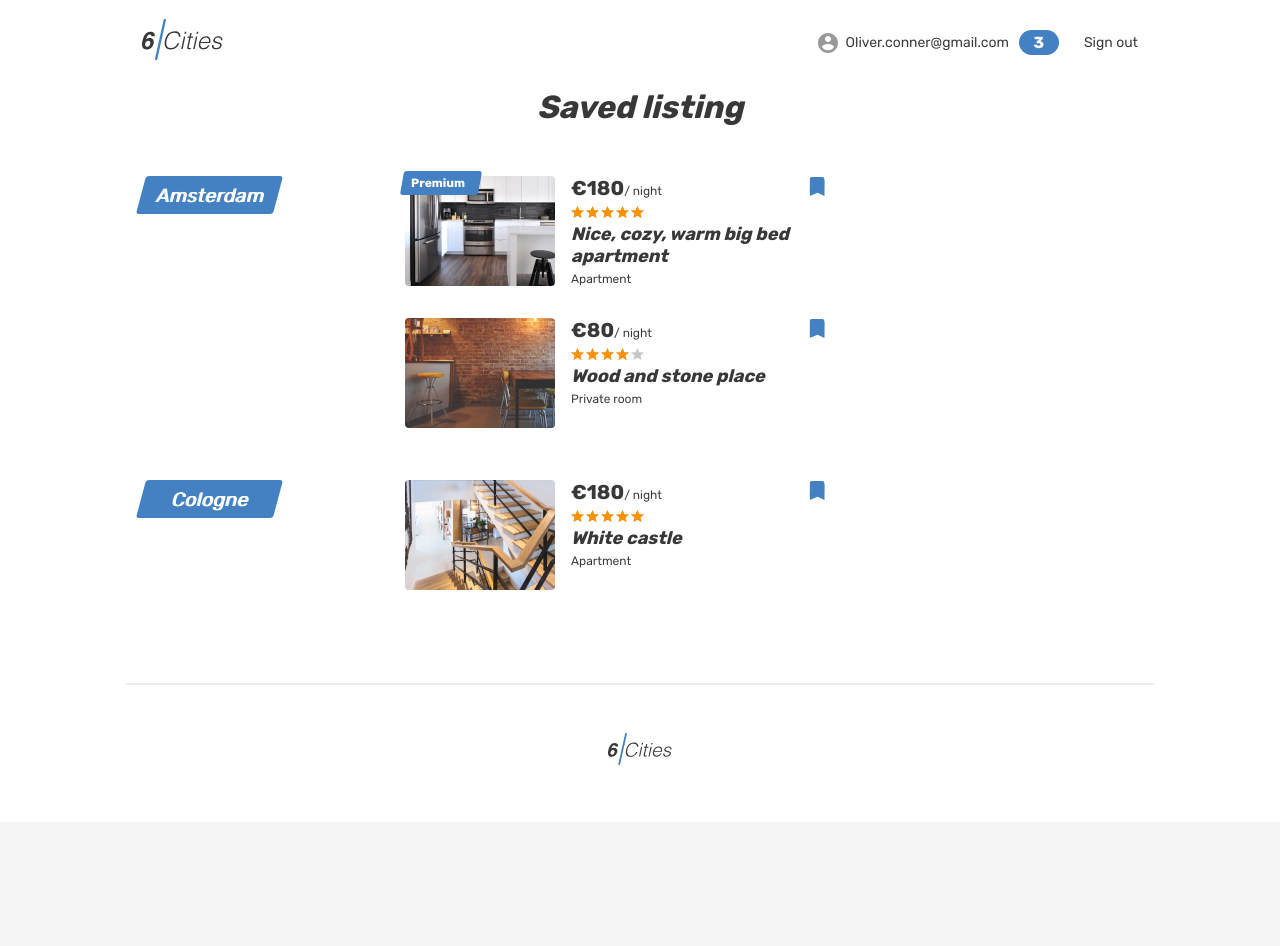
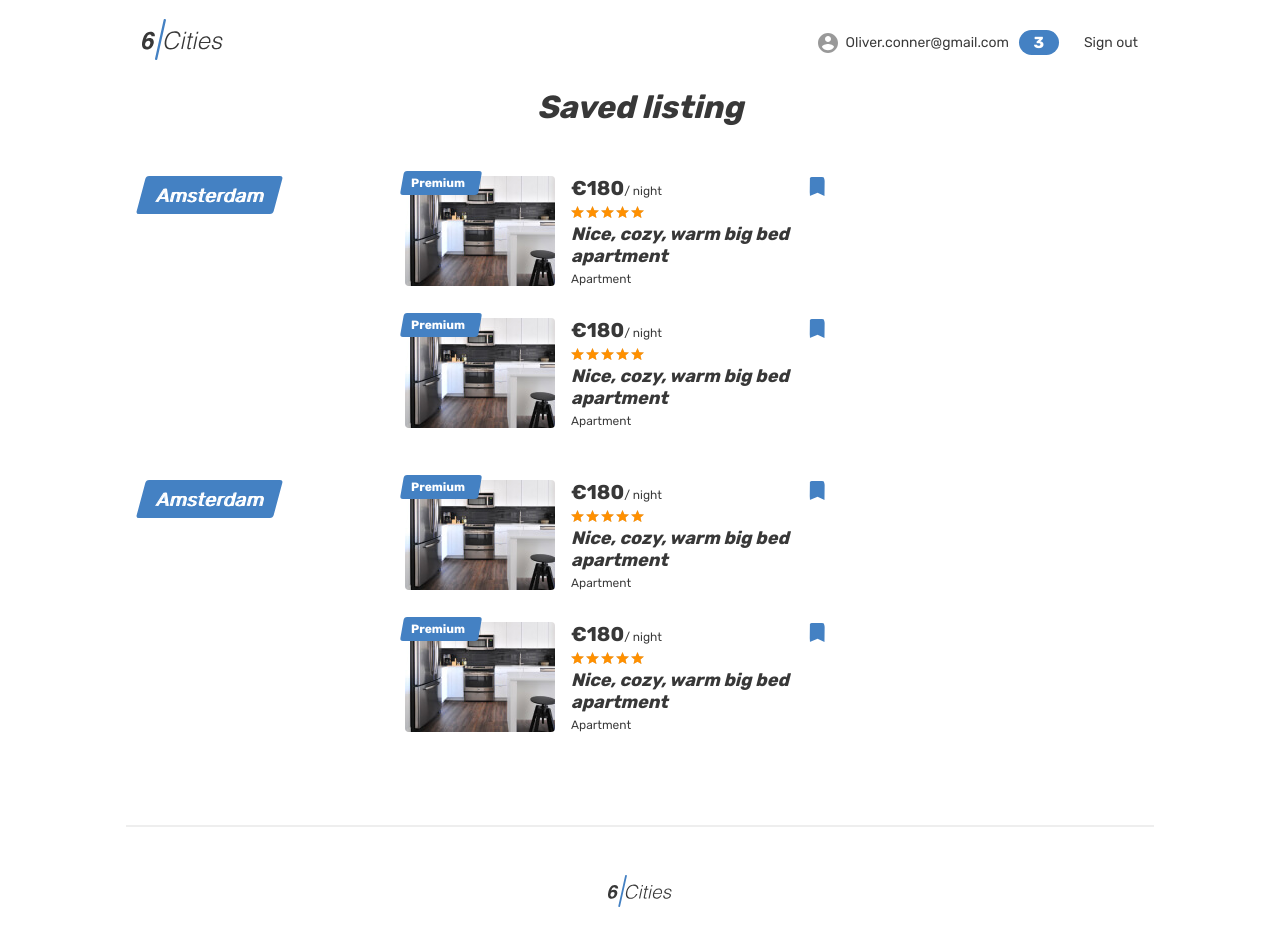
Before and after one commit to htmlacademy-react/2106301-six-cities-10, a React (Create React App) app in the folder project/: page /favorites in a window 1280 px wide. Shown: the top 946 px of the page. Before the commit the page ends 822 px from the top, so only its background shows below. Built offline with nearby package versions, Linux system fonts and the light colour scheme.

Commit message:
add new components in favotites

```diff
--- /dev/null
+++ b/project/src/components/cards/fovorites-card.tsx
@@ -0,0 +1,40 @@
+function FavoritesCard() {
+  return (
+    <article className="favorites__card place-card">
+                    <div className="place-card__mark">
+                      <span>Premium</span>
+                    </div>
+                    <div className="favorites__image-wrapper place-card__image-wrapper">
+                      <a href="#">
+                        <img className="place-card__image" src="img/apartment-small-03.jpg" width="150" height="110" alt="Place image"/>
+                      </a>
+                    </div>
+                    <div className="favorites__card-info place-card__info">
+                      <div className="place-card__price-wrapper">
+                        <div className="place-card__price">
+                          <b className="place-card__price-value">&euro;180</b>
+                          <span className="place-card__price-text">&#47;&nbsp;night</span>
+                        </div>
+                        <button className="place-card__bookmark-button place-card__bookmark-button--active button" type="button">
+                          <svg className="place-card__bookmark-icon" width="18" height="19">
+                            <use xlinkHref="#icon-bookmark"></use>
+                          </svg>
+                          <span className="visually-hidden">In bookmarks</span>
+                        </button>
+                      </div>
+                      <div className="place-card__rating rating">
+                        <div className="place-card__stars rating__stars">
+                          <span style={{width: '100%'}}></span>
+                          <span className="visually-hidden">Rating</span>
+                        </div>
+                      </div>
+                      <h2 className="place-card__name">
+                        <a href="#">Nice, cozy, warm big bed apartment</a>
+                      </h2>
+                      <p className="place-card__type">Apartment</p>
+                    </div>
+                  </article>
+   );
+}
+
+export default FavoritesCard;
--- /dev/null
+++ b/project/src/components/favoritesCitys/amsterdam/amsterdam.tsx
@@ -0,0 +1,21 @@
+import FavoritesCard from "../../cards/fovorites-card";
+
+function Amsterdam() {
+  return (
+    <li className="favorites__locations-items">
+      <div className="favorites__locations locations locations--current">
+        <div className="locations__item">
+          <a className="locations__item-link" href="#">
+            <span>Amsterdam</span>
+          </a>
+        </div>
+      </div>
+      <div className="favorites__places">
+        <FavoritesCard />
+        <FavoritesCard />
+      </div>
+    </li>
+   );
+}
+
+export default Amsterdam;
--- /dev/null
+++ b/project/src/components/favoritesCitys/moscow/berlin.tsx
@@ -0,0 +1,22 @@
+import FavoritesPage from "../../../pages/favoritesPage/favorites-page";
+import FavoritesCard from "../../cards/fovorites-card";
+
+function Berlin() {
+  return (
+    <li className="favorites__locations-items">
+      <div className="favorites__locations locations locations--current">
+        <div className="locations__item">
+          <a className="locations__item-link" href="#">
+            <span>Amsterdam</span>
+          </a>
+        </div>
+      </div>
+      <div className="favorites__places">
+        <FavoritesCard />
+        <FavoritesCard />
+      </div>
+    </li>
+   );
+}
+
+export default Berlin;
--- a/project/src/components/sentensCard/sentens-card.tsx
+++ b/project/src/components/sentensCard/sentens-card.tsx
@@ -1,5 +1,5 @@
 import { OffersReview } from "../../types/offers";
-import Card from "../card/card";
+import Card from "../cards/card";
 
 type sentensProps = {
   offers: OffersReview[];
--- a/project/src/pages/favoritesPage/favorites-page.tsx
+++ b/project/src/pages/favoritesPage/favorites-page.tsx
@@ -1,3 +1,5 @@
+import Amsterdam from "../../components/favoritesCitys/amsterdam/amsterdam";
+import Berlin from "../../components/favoritesCitys/moscow/berlin";
 import Footer from "../../components/footer/footer";
 import Header from "../../components/header/header";
 
@@ -11,126 +13,8 @@ function FavoritesPage() {
           <section className="favorites">
             <h1 className="favorites__title">Saved listing</h1>
             <ul className="favorites__list">
-              <li className="favorites__locations-items">
-                <div className="favorites__locations locations locations--current">
-                  <div className="locations__item">
-                    <a className="locations__item-link" href="#">
-                      <span>Amsterdam</span>
-                    </a>
-                  </div>
-                </div>
-                <div className="favorites__places">
-                  <article className="favorites__card place-card">
-                    <div className="place-card__mark">
-                      <span>Premium</span>
-                    </div>
-                    <div className="favorites__image-wrapper place-card__image-wrapper">
-                      <a href="#">
-                        <img className="place-card__image" src="img/apartment-small-03.jpg" width="150" height="110" alt="Place image"/>
-                      </a>
-                    </div>
-                    <div className="favorites__card-info place-card__info">
-                      <div className="place-card__price-wrapper">
-                        <div className="place-card__price">
-                          <b className="place-card__price-value">&euro;180</b>
-                          <span className="place-card__price-text">&#47;&nbsp;night</span>
-                        </div>
-                        <button className="place-card__bookmark-button place-card__bookmark-button--active button" type="button">
-                          <svg className="place-card__bookmark-icon" width="18" height="19">
-                            <use xlinkHref="#icon-bookmark"></use>
-                          </svg>
-                          <span className="visually-hidden">In bookmarks</span>
-                        </button>
-                      </div>
-                      <div className="place-card__rating rating">
-                        <div className="place-card__stars rating__stars">
-                          <span style={{width: '100%'}}></span>
-                          <span className="visually-hidden">Rating</span>
-                        </div>
-                      </div>
-                      <h2 className="place-card__name">
-                        <a href="#">Nice, cozy, warm big bed apartment</a>
-                      </h2>
-                      <p className="place-card__type">Apartment</p>
-                    </div>
-                  </article>
-
-                  <article className="favorites__card place-card">
-                    <div className="favorites__image-wrapper place-card__image-wrapper">
-                      <a href="#">
-                        <img className="place-card__image" src="img/room-small.jpg" width="150" height="110" alt="Place image"/>
-                      </a>
-                    </div>
-                    <div className="favorites__card-info place-card__info">
-                      <div className="place-card__price-wrapper">
-                        <div className="place-card__price">
-                          <b className="place-card__price-value">&euro;80</b>
-                          <span className="place-card__price-text">&#47;&nbsp;night</span>
-                        </div>
-                        <button className="place-card__bookmark-button place-card__bookmark-button--active button" type="button">
-                          <svg className="place-card__bookmark-icon" width="18" height="19">
-                            <use xlinkHref="#icon-bookmark"></use>
-                          </svg>
-                          <span className="visually-hidden">In bookmarks</span>
-                        </button>
-                      </div>
-                      <div className="place-card__rating rating">
-                        <div className="place-card__stars rating__stars">
-                          <span style={{width: '80%'}}></span>
-                          <span className="visually-hidden">Rating</span>
-                        </div>
-                      </div>
-                      <h2 className="place-card__name">
-                        <a href="#">Wood and stone place</a>
-                      </h2>
-                      <p className="place-card__type">Private room</p>
-                    </div>
-                  </article>
-                </div>
-              </li>
-
-              <li className="favorites__locations-items">
-                <div className="favorites__locations locations locations--current">
-                  <div className="locations__item">
-                    <a className="locations__item-link" href="#">
-                      <span>Cologne</span>
-                    </a>
-                  </div>
-                </div>
-                <div className="favorites__places">
-                  <article className="favorites__card place-card">
-                    <div className="favorites__image-wrapper place-card__image-wrapper">
-                      <a href="#">
-                        <img className="place-card__image" src="img/apartment-small-04.jpg" width="150" height="110" alt="Place image"/>
-                      </a>
-                    </div>
-                    <div className="favorites__card-info place-card__info">
-                      <div className="place-card__price-wrapper">
-                        <div className="place-card__price">
-                          <b className="place-card__price-value">&euro;180</b>
-                          <span className="place-card__price-text">&#47;&nbsp;night</span>
-                        </div>
-                        <button className="place-card__bookmark-button place-card__bookmark-button--active button" type="button">
-                          <svg className="place-card__bookmark-icon" width="18" height="19">
-                            <use xlinkHref="#icon-bookmark"></use>
-                          </svg>
-                          <span className="visually-hidden">In bookmarks</span>
-                        </button>
-                      </div>
-                      <div className="place-card__rating rating">
-                        <div className="place-card__stars rating__stars">
-                          <span style={{width: '100%'}}></span>
-                          <span className="visually-hidden">Rating</span>
-                        </div>
-                      </div>
-                      <h2 className="place-card__name">
-                        <a href="#">White castle</a>
-                      </h2>
-                      <p className="place-card__type">Apartment</p>
-                    </div>
-                  </article>
-                </div>
-              </li>
+              <Amsterdam/>
+              <Berlin/>
             </ul>
           </section>
         </div>
--- a/project/src/pages/mainPage/main-page.tsx
+++ b/project/src/pages/mainPage/main-page.tsx
@@ -1,4 +1,4 @@
-import Card from '../../components/card/card';
+import Card from '../../components/cards/card';
 import Header from '../../components/header/header';
 import SentensCards from '../../components/sentensCard/sentens-card';
 import { OffersReview } from '../../types/offers'
```
Also changed, not shown: project/src/components/cards/card.tsx (renamed from project/src/components/card/card.tsx).
